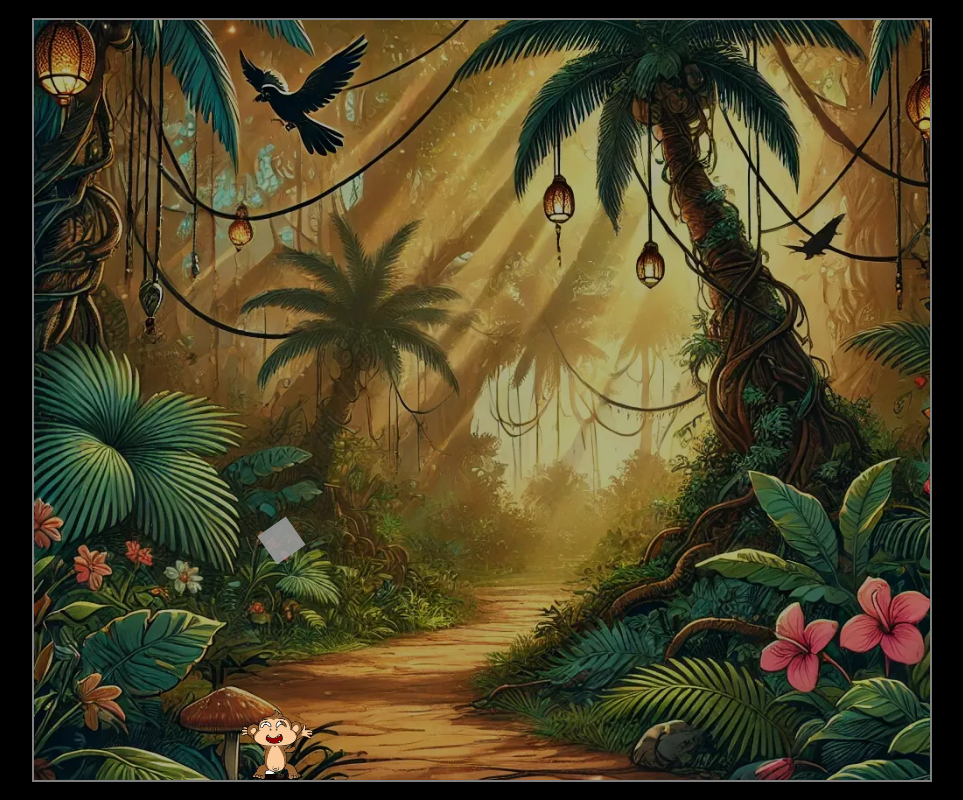
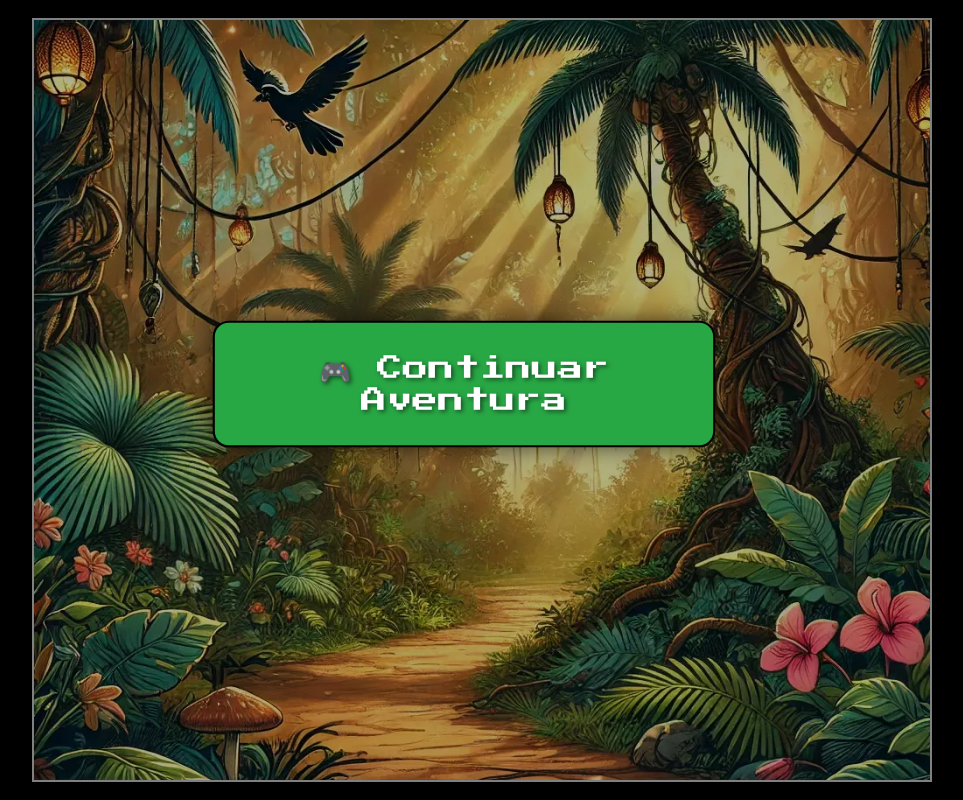
Before and after one commit to dominguezz05/monkeys-movil, a website: page www/animacion2.html in a window 1280 px wide. Shown: the whole page, without its empty margins (158-1121 px from the left). Drawn offline with Linux system fonts and the light colour scheme.

Commit message:
animacion 2 arregalda

```diff
--- a/www/animacion2.html
+++ b/www/animacion2.html
@@ -78,9 +78,48 @@
         transition: opacity 3s ease-in-out;
         z-index: 10;
       }
+      @keyframes pulse {
+        0% {
+          transform: translate(-50%, -50%) scale(1);
+        }
+        50% {
+          transform: translate(-50%, -50%) scale(1.08);
+        }
+        100% {
+          transform: translate(-50%, -50%) scale(1);
+        }
+      }
+
+      #startButton {
+        position: absolute;
+        top: 48%;
+        left: 48%;
+        transform: translate(-50%, -50%);
+        padding: 30px 60px;
+        font-size: 24px;
+        font-family: "Press Start 2P", cursive;
+        background-color: #28a745;
+        color: white;
+        border: none;
+        border-radius: 15px;
+        cursor: pointer;
+        z-index: 100;
+        box-shadow: 0 0 20px rgba(0, 0, 0, 0.6);
+        transition: background-color 0.3s ease;
+        animation: pulse 1.5s infinite;
+        border: 2px solid black;
+        text-shadow: 2px 2px 4px rgba(0, 0, 0, 0.5);
+      }
+
+      #startButton:hover {
+        background-color: #218838;
+        animation: none; /* Detiene el efecto al pasar el ratón */
+      }
     </style>
   </head>
   <body>
+    <button id="startButton">🎮 Continuar Aventura</button>
+
     <canvas id="gameCanvas"></canvas>
     <div id="introText">Un día después de una dura primera batalla</div>
 
@@ -91,7 +130,22 @@
     <script>
       const canvas = document.getElementById("gameCanvas");
       const ctx = canvas.getContext("2d");
+      const backgroundMusic = document.getElementById("animacion2");
+      const startButton = document.getElementById("startButton");
 
+      backgroundMusic.volume = 0.2;
+
+      startButton.addEventListener("click", () => {
+        backgroundMusic
+          .play()
+          .then(() => {
+            startButton.style.display = "none"; // Oculta el botón
+            loadGameAssets(); // Carga y lanza la animación
+          })
+          .catch((e) => {
+            console.log("🔇 No se pudo iniciar la música:", e);
+          });
+      });
       function resizeCanvas() {
         canvas.width = window.innerWidth * 0.7;
         canvas.height = window.innerHeight * 0.95;
@@ -109,18 +163,6 @@
             );
         }
       }
-
-      // Iniciar la música cuando la página carga
-      window.addEventListener("load", () => {
-        const backgroundMusic = document.getElementById("animacion2");
-
-        backgroundMusic.volume = 0.2; // Volumen suave
-        backgroundMusic
-          .play()
-          .catch((error) =>
-            console.log("El navegador bloqueó la música: ", error)
-          );
-      });
 
       function loadImage(src) {
         return new Promise((resolve) => {
@@ -341,8 +383,6 @@
         draw();
         animate();
       }
-
-      loadGameAssets();
     </script>
   </body>
 </html>
```
